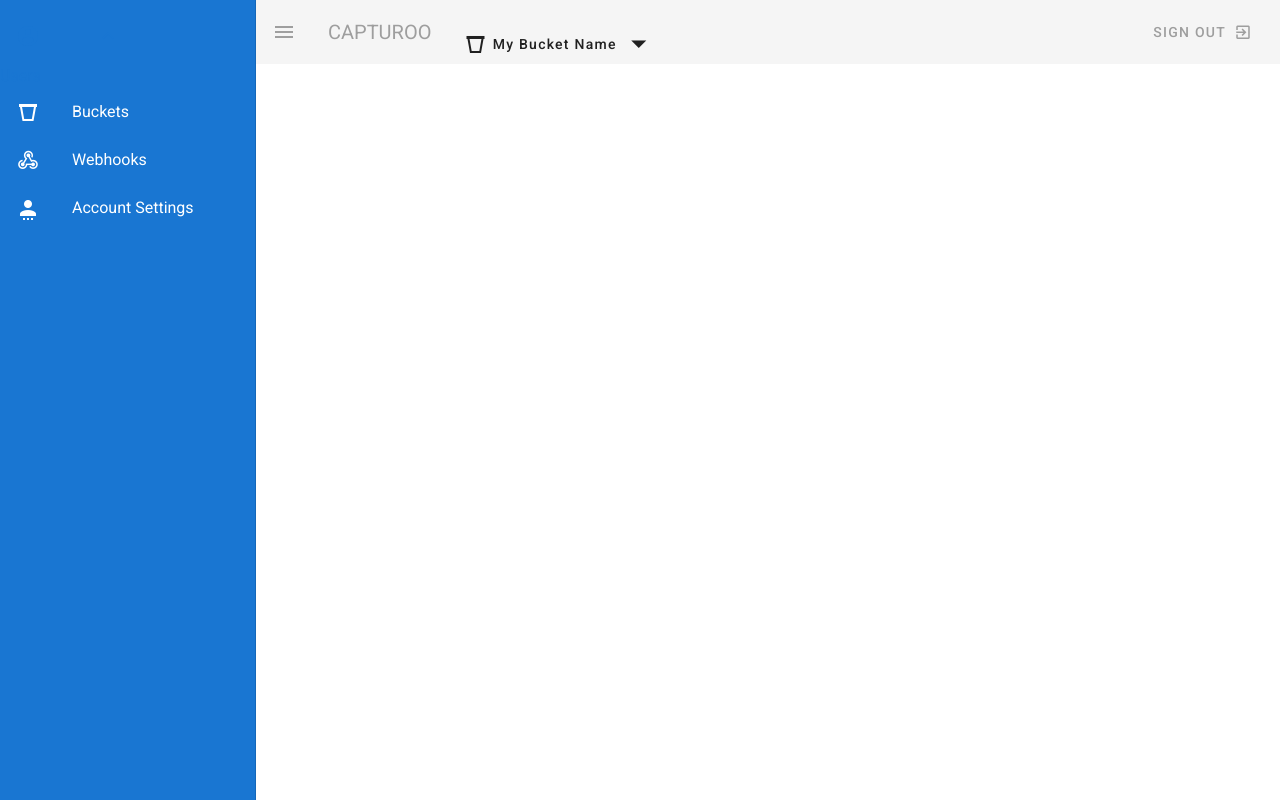
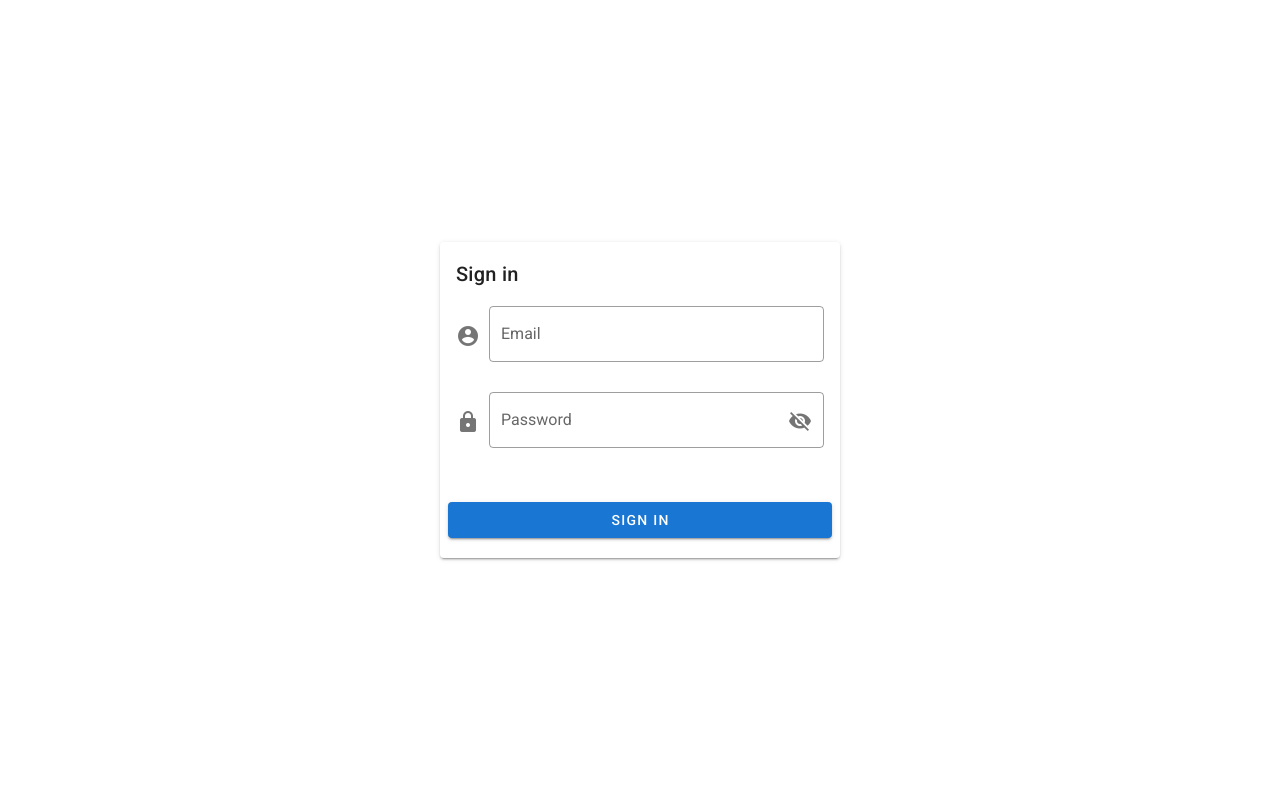
Before and after one commit to capturoo/capturoo-dashboard-vue, a Vue app: page /signin in a window 1280 px wide. Built offline with nearby package versions, Linux system fonts and the light colour scheme.

Commit message:
Sign in page and nested views

```diff
--- a/src/App.vue
+++ b/src/App.vue
@@ -1,26 +1,5 @@
 <template>
-  <v-app>
-    <c-navbar class="pb-4"></c-navbar>
-
-    <v-content class="mx-4 pb-4">
-      <router-view></router-view>
-    </v-content>
+  <v-app app id="app">
+    <router-view></router-view>
   </v-app>
 </template>
-
-<script lang="ts">
-import Vue from 'vue';
-import Navbar from '@/components/Navbar.vue';
-
-export default Vue.extend({
-  name: 'App',
-
-  components: {
-    'c-navbar': Navbar
-  },
-
-  data: () => ({
-    //
-  }),
-});
-</script>
--- a/src/router/index.ts
+++ b/src/router/index.ts
@@ -1,6 +1,7 @@
 import Vue from 'vue'
 import VueRouter, { RouteConfig } from 'vue-router'
-import Home from '../views/Home.vue'
+import DashboardView from '@/views/DashboardView.vue'
+import SignInView from '@/views/auth/SignInView.vue'
 
 Vue.use(VueRouter)
 
@@ -8,47 +9,82 @@
   {
     path: '/',
     name: 'home',
-    component: Home
+    components: {
+      default: DashboardView
+    },
+    children: [
+      {
+        path: 'buckets',
+        name: 'buckets-overview',
+        components: {
+          dashboard: () => import(/* webpackChunkName: "bucket" */ '../views/buckets/Buckets.vue')
+        }
       },
       {
-    path: '/buckets',
-    name: 'buckets-overview',
-    component: () => import(/* webpackChunkName: "bucket" */ '../views/buckets/Buckets.vue')
+        path: 'buckets/:bucketId',
+        name: 'view-bucket',
+        components: {
+          dashboard: () => import(/* webpackChunkName: "view-bucket" */ '@/views/buckets/BucketDetails.vue')
+        }
       },
       {
-    path: '/buckets/create',
+        path: 'buckets/create',
         name: 'create-bucket',
-    component: () => import(/* webpackChunkName: "create-bucket" */ '../views/buckets/CreateBucket.vue')
+        components: {
+          dashboard: () => import(/* webpackChunkName: "create-bucket" */ '../views/buckets/CreateBucket.vue')
+        }
       },
       {
-    path: '/buckets/:bucketId',
-    name: 'view-bucket',
-    component: () => import(/* webpackChunkName: "view-bucket" */ '@/views/buckets/BucketDetails.vue')
+        path: 'webhooks',
+        name: 'webhooks-overview',
+        components: {
+          dashboard: () => import(/* webpackChunkName: "webhooks-overview" */ '@/views/webhooks/WebhooksOverview.vue'),
+        }
       },
       {
-    path: '/webhooks',
-    name: 'webhooks-overview',
-    component: () => import(/* webpackChunkName: "webhooks-overview" */ '@/views/webhooks/WebhooksOverview.vue')
+        path: 'webhooks/create',
+        name: 'create-webhook',
+        components: {
+          dashboard: () => import(/* webpackChunkName: "create-webhook" */ '@/views/webhooks/CreateWebhook.vue')
+        }
       },
       {
-    path: '/webhooks/create',
-    name: 'create-webhook',
-    component: () => import(/* webpackChunkName: "create-webhook" */ '@/views/webhooks/CreateWebhook.vue')
+        path: 'webhooks/:webhookId',
+        name: 'edit-webhook',
+        components: {
+          dashboard: () => import(/* webpackChunkName: "edit-webhook" */ '@/views/webhooks/EditWebhook.vue')
+        }
       },
       {
-    path: '/webhooks/:webhookId',
-    name: 'edit-webhook',
-    component: () => import(/* webpackChunkName: "edit-webhook" */ '@/views/webhooks/EditWebhook.vue')
+        path: 'webhooks/:webhookId',
+        name: 'view-webhook',
+        components: {
+          dashboard: () => import(/* webpackChunkName: "view-webhook" */ '../views/webhooks/ViewWebhook.vue')
+        }
       },
       {
-    path: '/webhooks/:webhookId',
-    name: 'view-webhook',
-    component: () => import(/* webpackChunkName: "view-webhook" */ '../views/webhooks/ViewWebhook.vue')
+        path: 'account-settings',
+        name: 'account-settings',
+        components: {
+          dashboard: () => import(/* webpackChunkName: "account-settings" */ '../views/account/AccountSettings.vue')
+        }
+      }
+    ]
   },
   {
-    path: '/account-settings',
-    name: 'account-settings',
-    component: () => import(/* webpackChunkName: "account-settings" */ '../views/account/AccountSettings.vue')
+    path: '/signin',
+    components: {
+      default: SignInView
+    },
+    children: [
+      {
+        path: '/',
+        name: 'signin-route',
+        components: {
+          signin: () => import(/* webpackChunkName: "account-settings" */ '../views/auth/SignIn.vue')
+        }
+      }
+    ]
   }
 ]
 
--- /dev/null
+++ b/src/views/DashboardView.vue
@@ -0,0 +1,19 @@
+<template>
+  <v-container fluid>
+    <v-content class="mx-4 pb-4">
+      <c-navbar class="pb-4"></c-navbar>
+
+      <router-view name="dashboard"></router-view>
+    </v-content>
+  </v-container>
+</template>
+
+<script lang="ts">
+import Navbar from '@/components/Navbar.vue';
+
+export default {
+  components: {
+    'c-navbar': Navbar
+  }
+}
+</script>
--- /dev/null
+++ b/src/views/auth/SignIn.vue
@@ -0,0 +1,38 @@
+<template>
+  <v-card width="400px" class="mx-auto">
+    <v-card-title>Sign in</v-card-title>
+    <v-card-text>
+      <v-form>
+        <v-text-field
+          label="Email"
+          outlined
+          placeholder="email"
+          prepend-icon="mdi-account-circle"
+        ></v-text-field>
+
+        <v-text-field
+          :type="showPassword ? 'text': 'password'"
+          @click:append="showPassword = !showPassword"
+          label="Password"
+          outlined
+          placeholder="password"
+          prepend-icon="mdi-lock"
+          append-icon="mdi-eye-off"
+        ></v-text-field>
+      </v-form>
+    </v-card-text>
+
+    <v-card-actions>
+      <v-spacer></v-spacer>
+      <v-btn width="100%" color="primary" class="mb-3 mr-2">Sign in</v-btn>
+    </v-card-actions>
+  </v-card>
+</template>
+
+<script lang="ts">
+export default {
+  data: () => ({
+    showPassword: false
+  })
+}
+</script>
--- /dev/null
+++ b/src/views/auth/SignInView.vue
@@ -0,0 +1,12 @@
+<template>
+  <v-container fill-height fluid>
+    <v-row
+      align="center"
+      justify="center"
+    >
+      <v-col>
+        <router-view name="signin"></router-view>
+      </v-col>
+    </v-row>
+  </v-container>
+</template>
```
Lines whose indentation alone changed are shown as unchanged.
